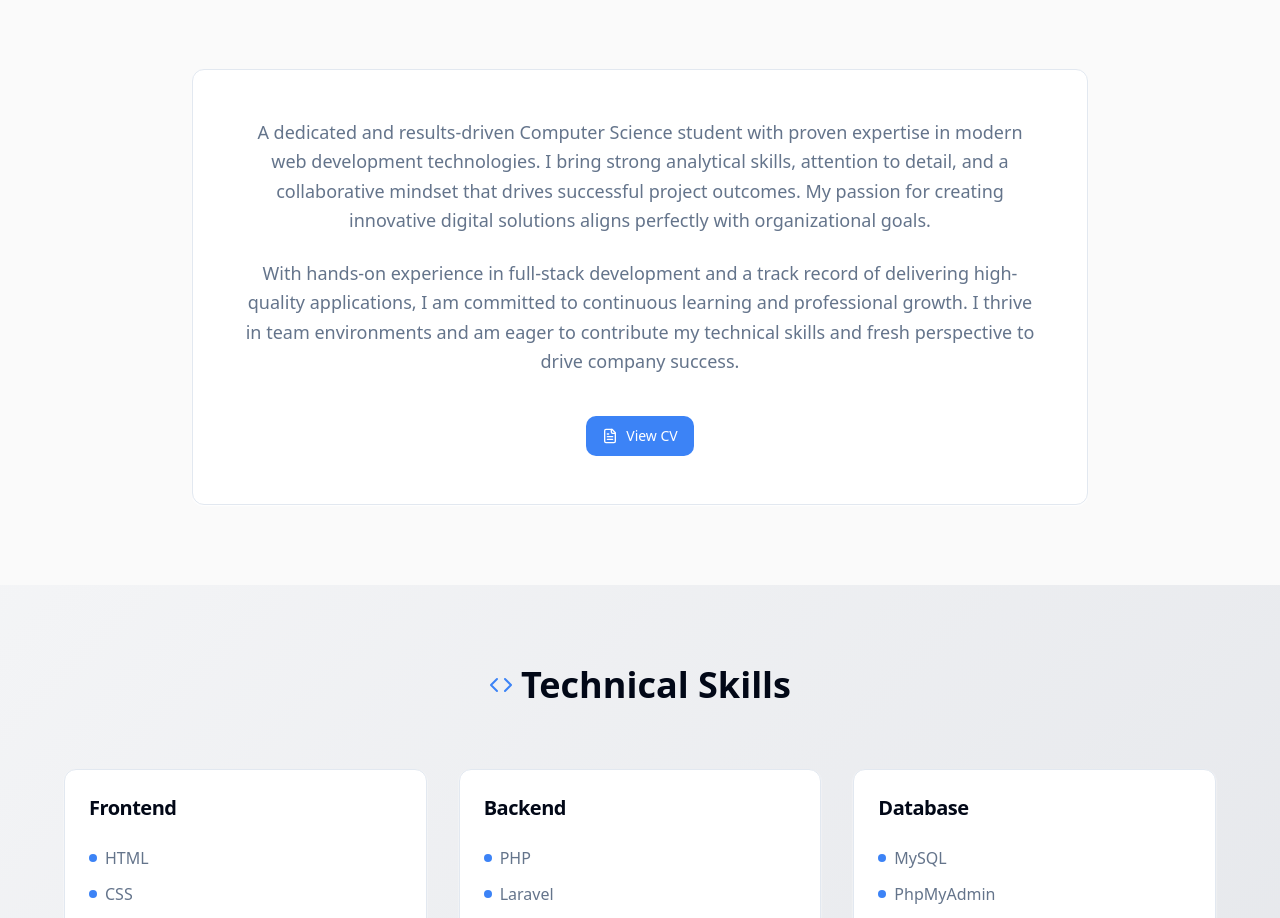
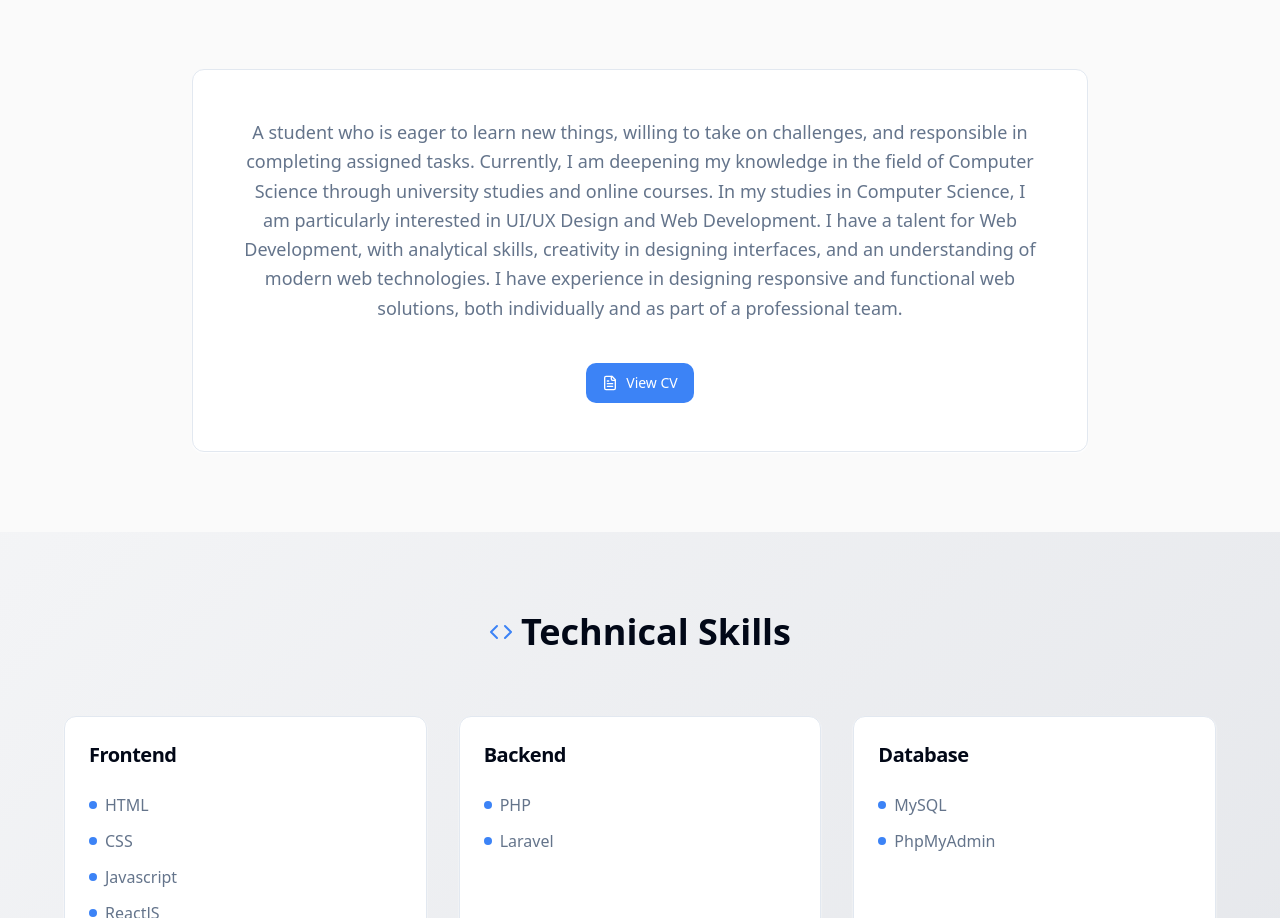
Before and after one commit to Zulu-01/raka-portfolio, a React (Vite) app: page / in a window 1280 px wide. Shown: the part 915-1833 px from the top of the page. Built offline with nearby package versions, Linux system fonts and the light colour scheme.

Commit message:
Replace "About Me" description
Replaced the "About Me" description with the provided text in `src/components/About.tsx`.

```diff
--- a/src/components/About.tsx
+++ b/src/components/About.tsx
@@ -19,11 +19,7 @@ const About = () => {
           <Card className="p-8 sm:p-12 shadow-card">
             <div className="space-y-6 text-center">
               <p className="text-lg text-muted-foreground leading-relaxed">
-                A dedicated and results-driven Computer Science student with proven expertise in modern web development technologies. I bring strong analytical skills, attention to detail, and a collaborative mindset that drives successful project outcomes. My passion for creating innovative digital solutions aligns perfectly with organizational goals.
-              </p>
-
-              <p className="text-lg text-muted-foreground leading-relaxed">
-                With hands-on experience in full-stack development and a track record of delivering high-quality applications, I am committed to continuous learning and professional growth. I thrive in team environments and am eager to contribute my technical skills and fresh perspective to drive company success.
+                A student who is eager to learn new things, willing to take on challenges, and responsible in completing assigned tasks. Currently, I am deepening my knowledge in the field of Computer Science through university studies and online courses. In my studies in Computer Science, I am particularly interested in UI/UX Design and Web Development. I have a talent for Web Development, with analytical skills, creativity in designing interfaces, and an understanding of modern web technologies. I have experience in designing responsive and functional web solutions, both individually and as part of a professional team.
               </p>
 
               <div className="pt-4">
```
